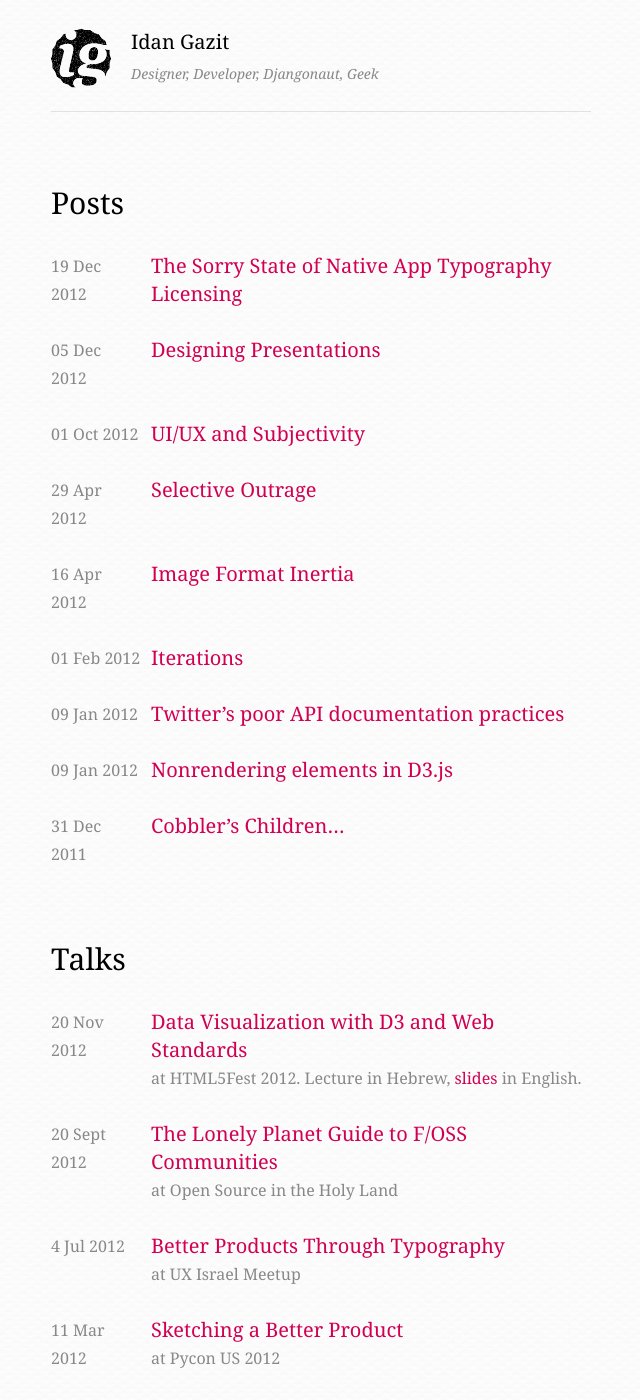
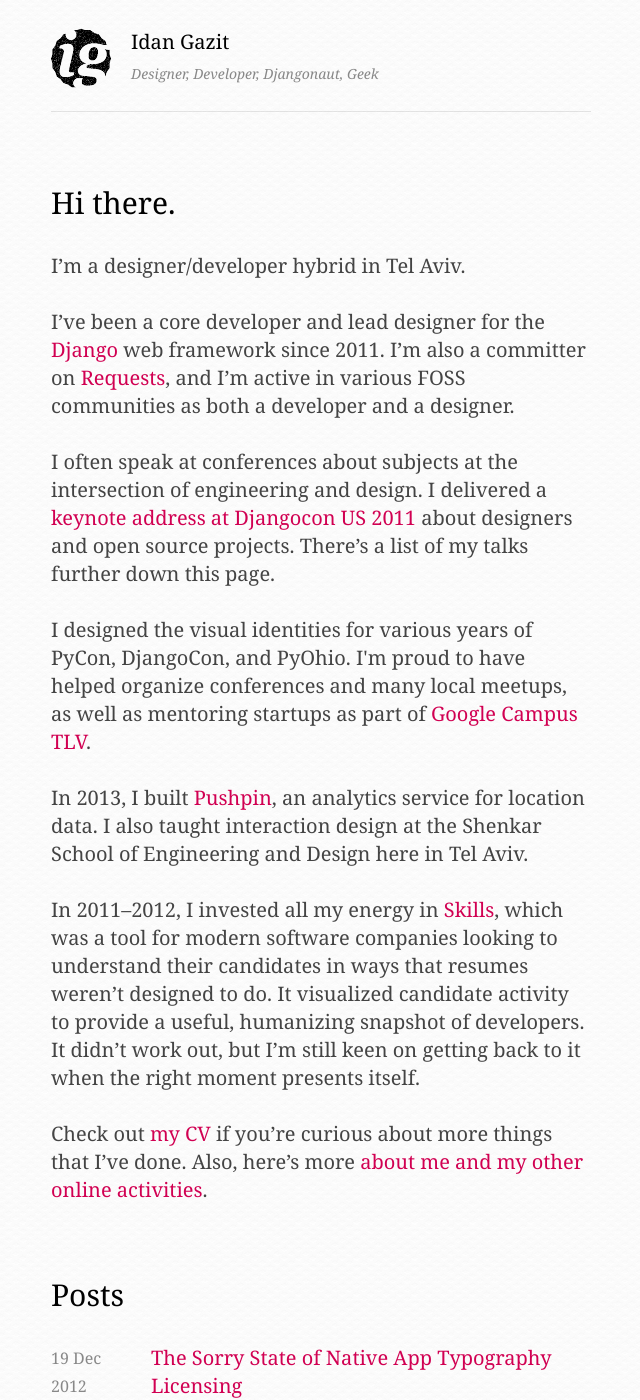
Before and after one commit to idan/oldsite, a Jekyll site: the page built from index.html, in a window 1280 px wide and 1400 px high. Shown: the whole window, without its empty margins (319-959 px from the left). Built offline with Jekyll 4.4.1, drawn with Linux system fonts in a browser that asks for light colours; nearby versions of some CDN libraries; comment, search, counter and statistics services are not loaded; some of the changed text lies outside the part shown.

Commit message:
Adding homepage bio and CV
Removing Skills from footer as current project

```diff
--- a/_includes/pagefooter.html
+++ b/_includes/pagefooter.html
@@ -5,7 +5,7 @@
     </div>
     <section class="about">
         <p>I make delightful things, mostly on the web.</p>
-        <p>I tweet as <a href="http://twitter.com/intent/user?screen_name=idangazit" class="twitter">@idangazit</a> more frequently than I write here. You can learn <a href="/colophon">more</a> about me and my other activities, online and off. By day I'm building <a href="http://skillsapp.com">Skills</a>, a tool to help you make better sense of your technical candidates.</p>
+        <p>I tweet as <a href="http://twitter.com/intent/user?screen_name=idangazit" class="twitter">@idangazit</a> more frequently than I write here. You can learn <a href="/colophon">more</a> about me and my other activities, online and off.</p>
         <p class="copyright"><a href="http://feeds.feedburner.com/idangazit">RSS</a> &middot; &copy; {{ site.time | date: '%Y'}} Idan Gazit &middot; All rights reserved.</p>
     </section>
 </footer>
--- a/index.html
+++ b/index.html
@@ -1,6 +1,16 @@
 ---
 layout: default
 ---
+
+<h2>Hi there.</h2>
+<p>I’m a designer/developer hybrid in Tel Aviv.</p>
+<p>I’ve been a core developer and lead designer for the <a href="http://djangoproject.com">Django</a> web framework since 2011. I’m also a committer on <a href="http://python-requests.org">Requests</a>, and I’m active in various FOSS communities as both a developer and a designer.</p>
+<p>I often speak at conferences about subjects at the intersection of engineering and design. I delivered a <a href="http://lanyrd.com/2011/djangocon-us/sggmr">keynote address at Djangocon US 2011</a> about designers and open source projects. There’s a list of my talks further down this page.</p>
+<p>I designed the visual identities for various years of PyCon, DjangoCon, and PyOhio. I'm proud to have helped organize conferences and many local meetups, as well as mentoring startups as part of <a href="http://www.campustelaviv.com">Google Campus TLV</a>.</p>
+<p>In 2013, I built <a href="http://pushpin.io">Pushpin</a>, an analytics service for location data. I also taught interaction design at the Shenkar School of Engineering and Design here in Tel Aviv.</p>
+<p>In 2011–2012, I invested all my energy in <a href="http://skillsapp.com">Skills</a>, which was a tool for modern software companies looking to understand their candidates in ways that resumes weren’t designed to do. It visualized candidate activity to provide a useful, humanizing snapshot of developers. It didn’t work out, but I’m still keen on getting back to it when the right moment presents itself.</p>
+<p>Check out <a href="/static/img/IdanGazit_CV_2013.pdf">my CV</a> if you’re curious about more things that I’ve done. Also, here’s more <a href="/colophon">about me and my other online activities</a>.</p>
+
 
 <h2>Posts</h2>
 {% for post in site.posts %}
```
Also changed, not shown: 1 other file.
